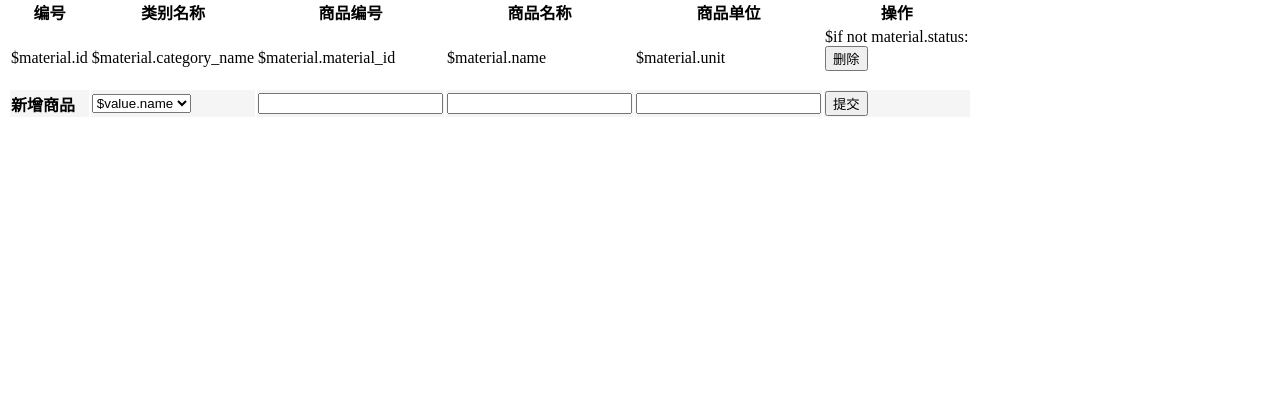
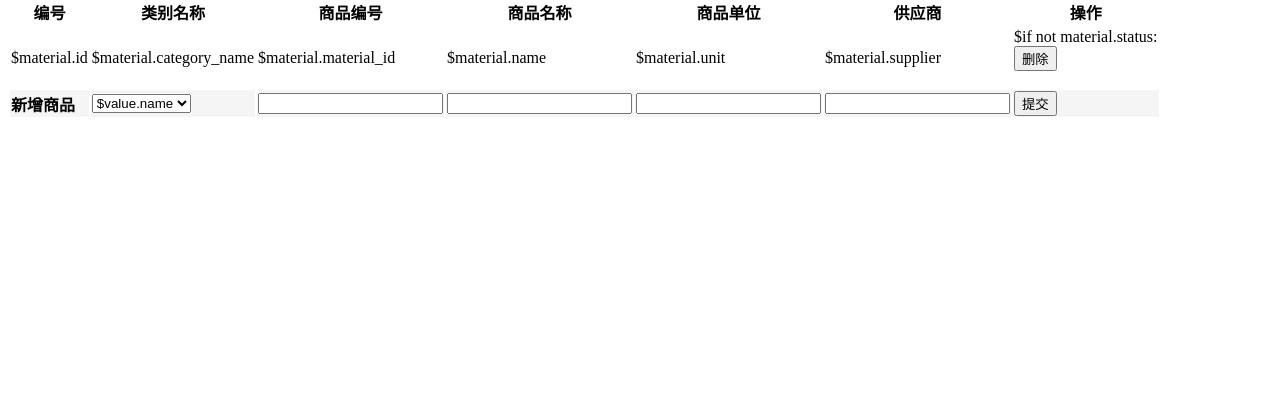
Before and after one commit to xuhuimin-9/kh_erp, a Python web app: template templates/material.html in a window 1280 px wide. Shown: the part 126-546 px from the top of the page. Run offline with Jinja, Linux system fonts and the light colour scheme; the template is opened without the code that fills it, so the values that code supplies are empty.

Commit message:
规范后台新增商品功能，新增供应商选项
Signed-off-by: xuhuimin-9 <2469685617@qq.com>

```diff
--- a/templates/material.html
+++ b/templates/material.html
@@ -6,7 +6,6 @@
 		<img src="https://cdn-icons-png.flaticon.com/512/1675/1675276.png" width="80px"  alt="商品信息总览"><h1  style="display : inline;vertical-align: middle">		商品信息总览</h1>
 	</div>
 
-	<div class="container">
 	<div class="row">
 		<div >
 			<div id="materialInfo" class="bs-example">
@@ -18,6 +17,7 @@
 							<th>商品编号</th>
 							<th>商品名称</th>
 							<th>商品单位</th>
+							<th>供应商</th>
 							<th>操作</th>
 						</tr>
 					</thead>
@@ -29,6 +29,7 @@
 								<td>$material.material_id</td>
 								<td>$material.name</td>
 								<td>$material.unit</td>
+								<td>$material.supplier</td>
 								<td>
 									$if not material.status:
 										<form action="/deleteMaterial/$material.id" method="post" onsubmit="return confirm('是否确认删除吗？');">
@@ -38,7 +39,6 @@
 							</tr>
 						<tr bgcolor="#F5F5F5">
 							<td style="font-weight: bold;">新增商品</td>
-
 							<td><select id="type_name" >
 								$for value in category:
 									<option>$value.name</option>
@@ -46,26 +46,12 @@
 							<td><input id="material_id" type="text"></td>
 							<td><input id="material_name" type="text"></td>
 							<td><input id="material_unit" type="text"></td>
+							<td><input id="material_supplier" type="text"></td>
 							<td><button type="button" class="btn btn-primary " onclick="NewMaterial()">提交</button></td>
 						</tr>
 					</tbody>
 				</table>
 			</div>
-			</div>
-			<!-- <div class="col-sm-4"> -->
-				<!-- <div id="new_material" class="bs-example">	 -->
-					<!-- 新增商品<br> -->
-					<!-- <form> -->
-						<!-- <center>类  别  编  号  ：<input type="text" id="type_id"><br><br><br> -->
-						<!-- <center>商  品  编  号  ：<input type="text" id="material_id"><br><br><br> -->
-						<!-- <center>商  品  名  称  ：<input type="text" id="material_name"><br><br><br> -->
-						<!-- <center>商  品  单  位  ：<input type="text" id="material_unit"><br><br><br> -->
-						<!-- <div id="newMaterial" class="bs-example">	 -->
-							<!-- <button type="button" class="btn btn-primary " onclick="NewMaterial()">提交</button> -->
-						<!-- </div> -->
-					<!-- </form> -->
-				<!-- </div> -->
-			<!-- </div> -->
 		</div>
 	</div>
 </div>
@@ -78,15 +64,16 @@
         var material_id=document.getElementById("material_id").value;
 		var material_name=document.getElementById("material_name").value;
         var material_unit=document.getElementById("material_unit").value;
+		var material_supplier=document.getElementById("material_supplier").value;
 
-		if( type_name == "" || material_id == "" || material_name == "" || material_unit == "" ){
+		if( type_name == "" || material_id == "" || material_name == "" || material_unit == "" || material_supplier ==""){
 			alert("请先输入商品信息")
 		}else{
 		// AJAX request
 		$$.ajax({
 			type: "POST",
 			url: "/material",
-			data: 'category_name='+type_name+'&material_id='+material_id+'&name='+material_name+'&unit='+material_unit
+			data: 'category_name='+type_name+'&material_id='+material_id+'&name='+material_name+'&unit='+material_unit+'&supplier='+material_supplier
 			}).done(function( msg ) {
 				alert(msg);
 				window.location.reload(true);
```
Also changed, not shown: main.py (+1 -7 lines), model.py (+13 -4 lines). Lines whose indentation alone changed are shown as unchanged.
